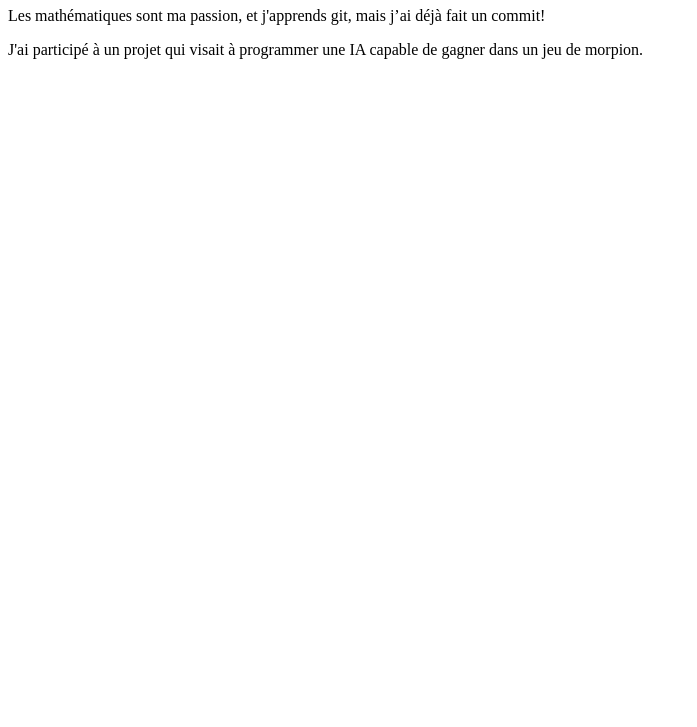
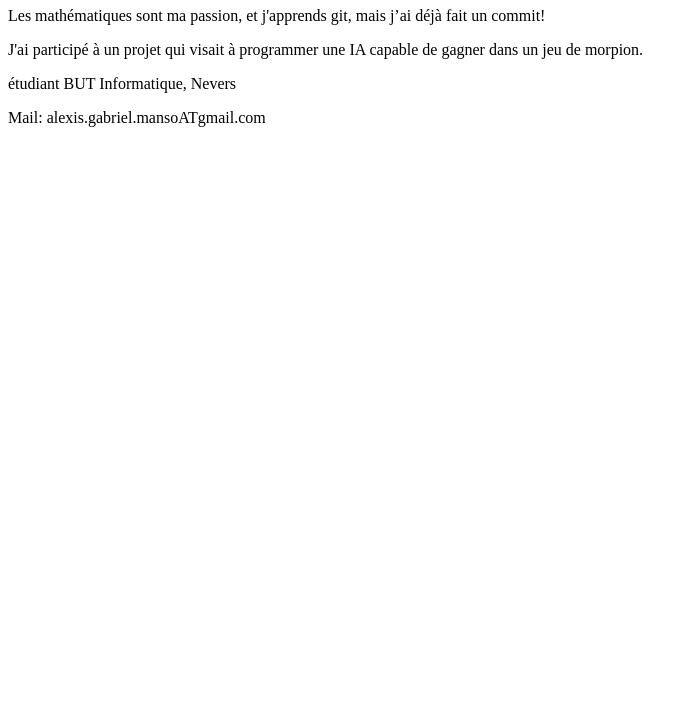
Before and after one commit to JustAlex14/JustAlex14.github.io, a plain HTML site: page index.html in a window 1280 px wide. Shown: the part 73-800 px from the top of the page, without its empty margins (0-697 px from the left). Drawn offline with Linux system fonts and the light colour scheme.

Commit message:
Ajout de branche et de coord

```diff
--- a/index.html
+++ b/index.html
@@ -5,5 +5,7 @@
 <p>Les mathématiques sont ma passion, et j'apprends git, mais j’ai déjà fait un commit!</p>
 <p>J'ai participé à un projet qui visait à programmer une IA capable
 de gagner dans un jeu de morpion.</p>
+<p>étudiant BUT Informatique, Nevers</p>
+<p>Mail: alexis.gabriel.mansoATgmail.com</p>
 </body>
 </html>
```
